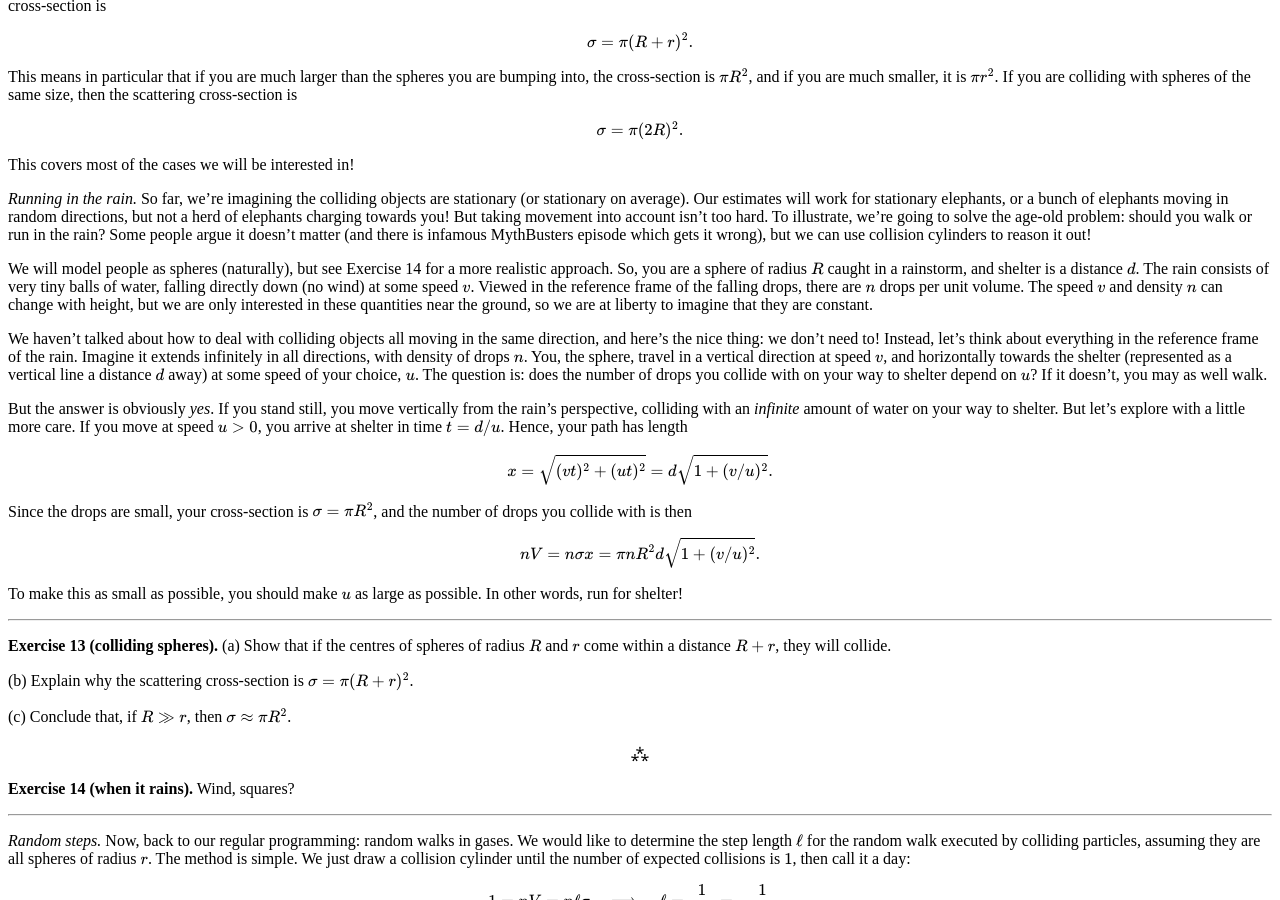
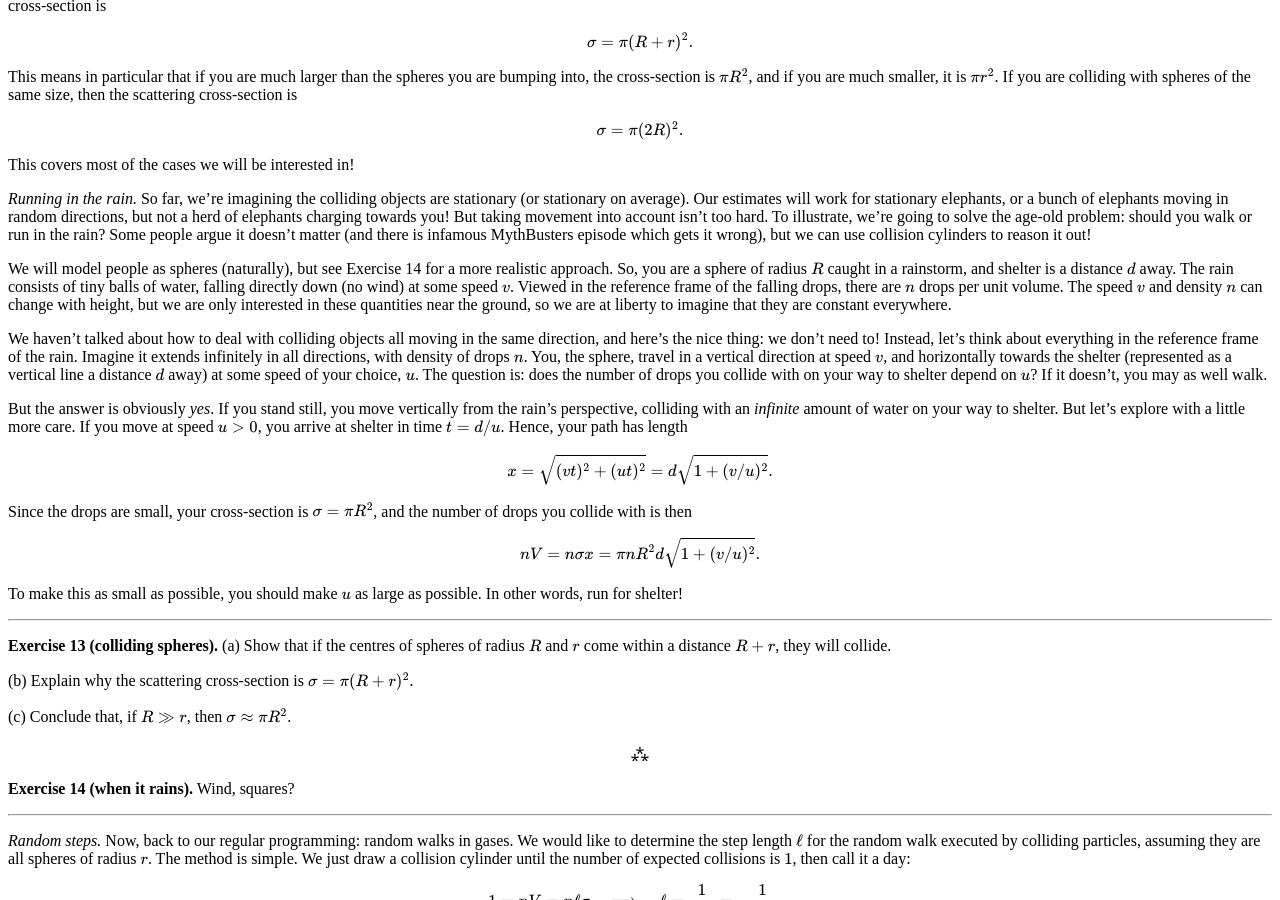
Before and after one commit to hapax/hapax.github.io, a Jekyll site: the page built from assets/simple-physics.md, in a window 1280 px wide and 900 px high, scrolled down 10778 px. Built offline with Jekyll 4.4.1, drawn with Linux system fonts in a browser that asks for light colours; our own code applies the rules of GitHub Pages for plain Markdown files; formulas are drawn with MathJax 3; a script that is not in the unit is left out.

Commit message:
Update simple-physics.md

```diff
--- a/assets/simple-physics.md
+++ b/assets/simple-physics.md
@@ -1183,14 +1183,14 @@ reason it out!
 We will model people as spheres (naturally), but see Exercise 14 for a
 more realistic approach.
 So, you are a sphere of radius $R$ caught in a rainstorm, and shelter
-is a distance $d$.
-The rain consists of very tiny balls of water, falling directly down
+is a distance $d$ away.
+The rain consists of tiny balls of water, falling directly down
 (no wind) at some speed $v$.
 Viewed in the reference frame of the falling drops, there are $n$
 drops per unit volume.
 The speed $v$ and density $n$ can change with height, but we are only
 interested in these quantities near the ground, so we are at liberty
-to imagine that they are constant.
+to imagine that they are constant everywhere.
 
 We haven't talked about how to deal with colliding objects all moving
 in the same direction, and here's the nice thing: we don't need to!
```
